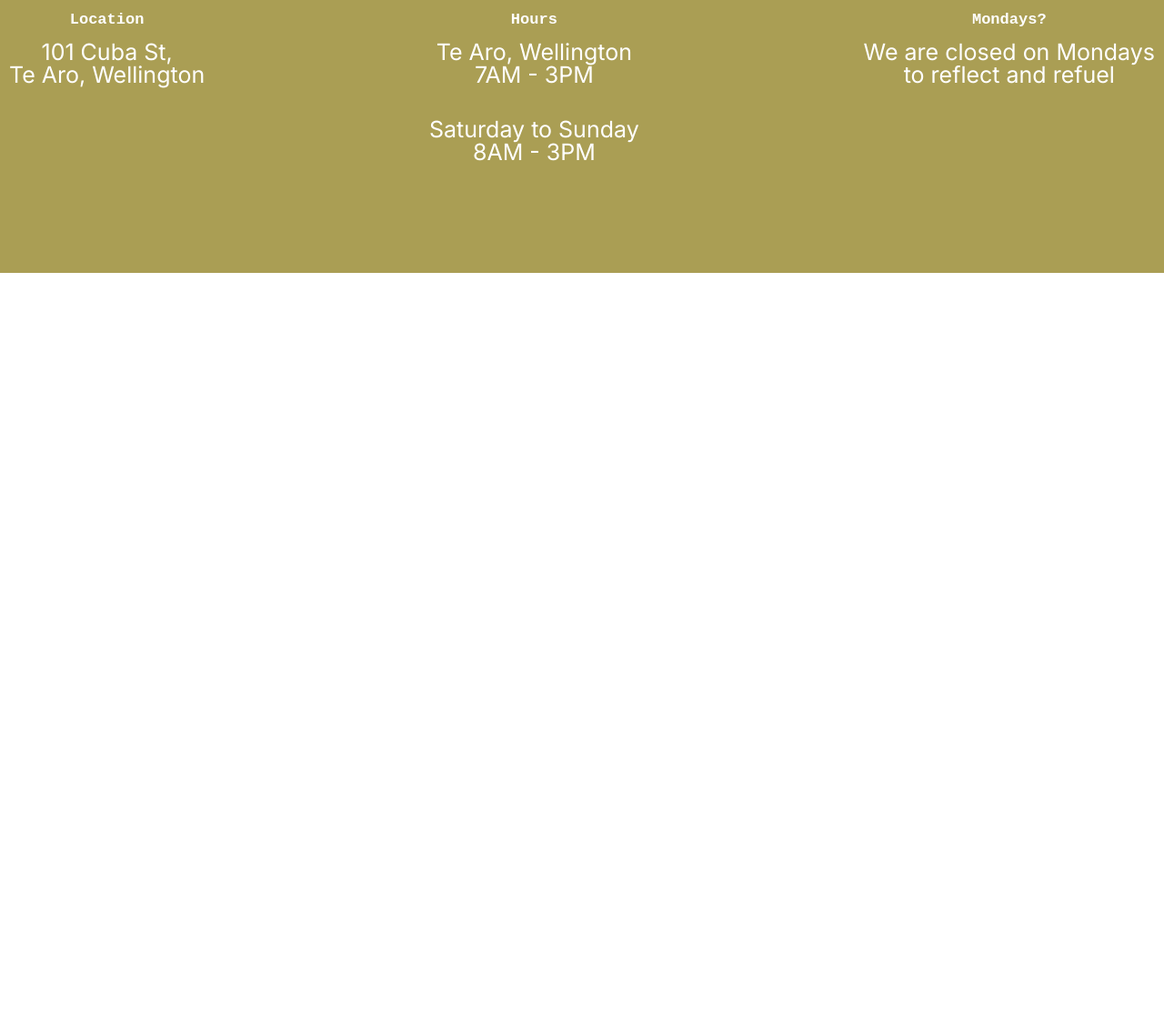
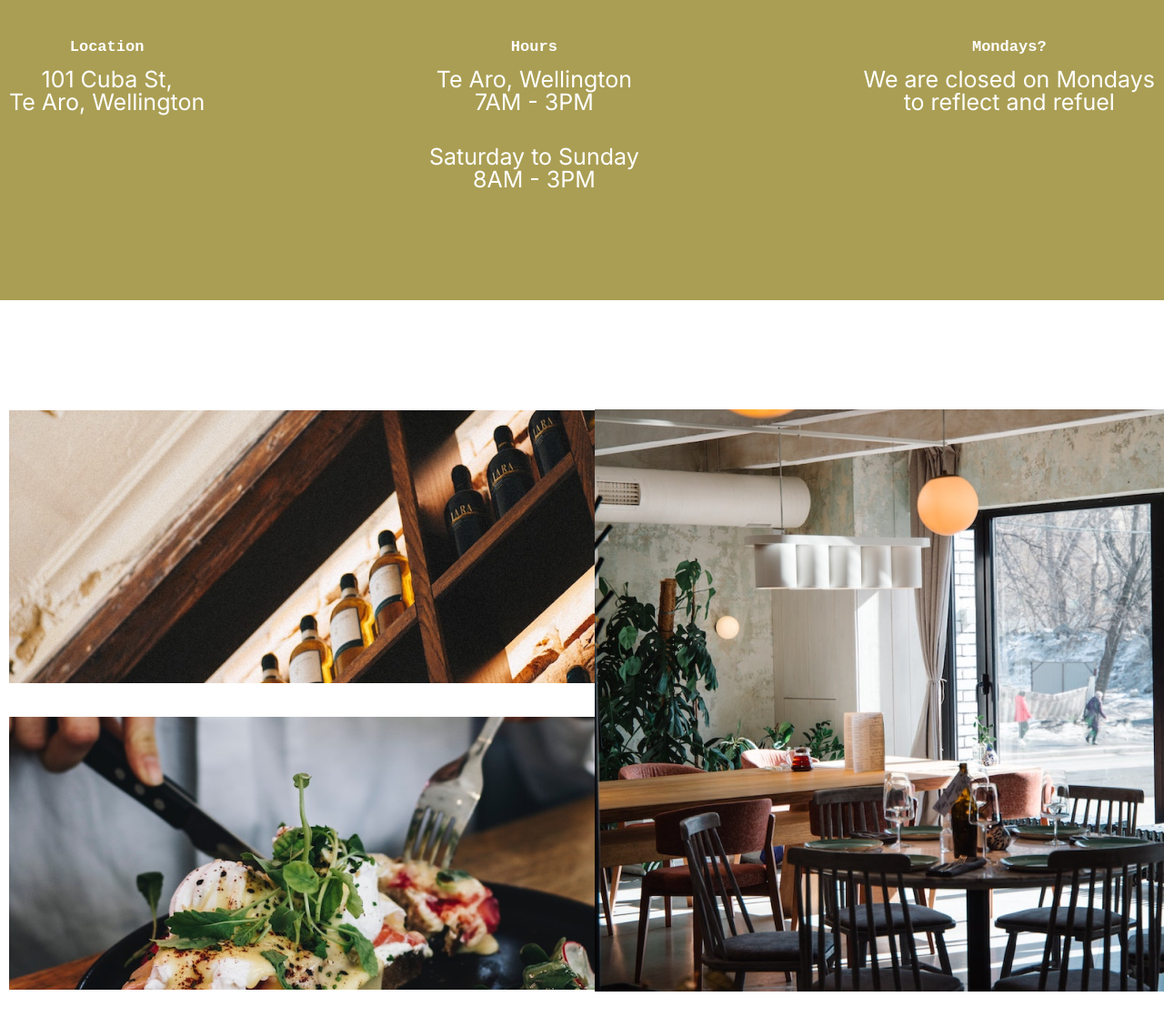
Before and after one commit to andriiafanasiev/LatteCafe, a plain HTML site: page index.html in a window 1280 px wide. Shown: the part 2868-3997 px from the top of the page at 91% size. Before the commit the page ends 3168 px from the top, so only its background shows below. Drawn offline with Linux system fonts and the light colour scheme; a web font is replaced by a local one.

Commit message:
new section

```diff
--- a/css/styles.css
+++ b/css/styles.css
@@ -134,6 +134,7 @@ h5{
     max-width: 1340px;
     margin: 0 auto;
     padding: 120px 10px ;
+    padding-top: 150px;
     color: #FFFFFF;
 }
 
@@ -146,6 +147,28 @@ h5{
 .info__title {
     margin-bottom: 15px;
 }
+
+.gallery__container{
+    display: flex;
+    justify-content: space-between;
+    align-items: center;
+    max-width: 1340px;
+    margin: 0 auto;
+    padding: 120px 10px ;
+}
+.gallery__container div:first-of-type{
+    display: flex;
+    flex-direction: column;
+    gap: 37px ;
+
+}
+
+
+
+
+
+
+
 /*Burger menu*/
 .hamburger-menu{
     display: none;
--- a/index.html
+++ b/index.html
@@ -95,6 +95,17 @@
                 </div>
             </div>
         </section>
+        <section class="gallery">
+            <div class="gallery__container">
+                <div>
+                    <img src="/img/drinks.png" alt="Drinks">
+                    <img src="/img/food.png" alt="Food">
+                </div>
+                <div>
+                    <img src="/img/cafe.png" alt="Cafe photo">
+                </div>
+            </div>
+        </section>
     </main>
     <script src="js/script.js"></script>
 </body>
```
Also changed, not shown: img/cafe.png (added), img/drinks.png (added), img/food.png (added).
